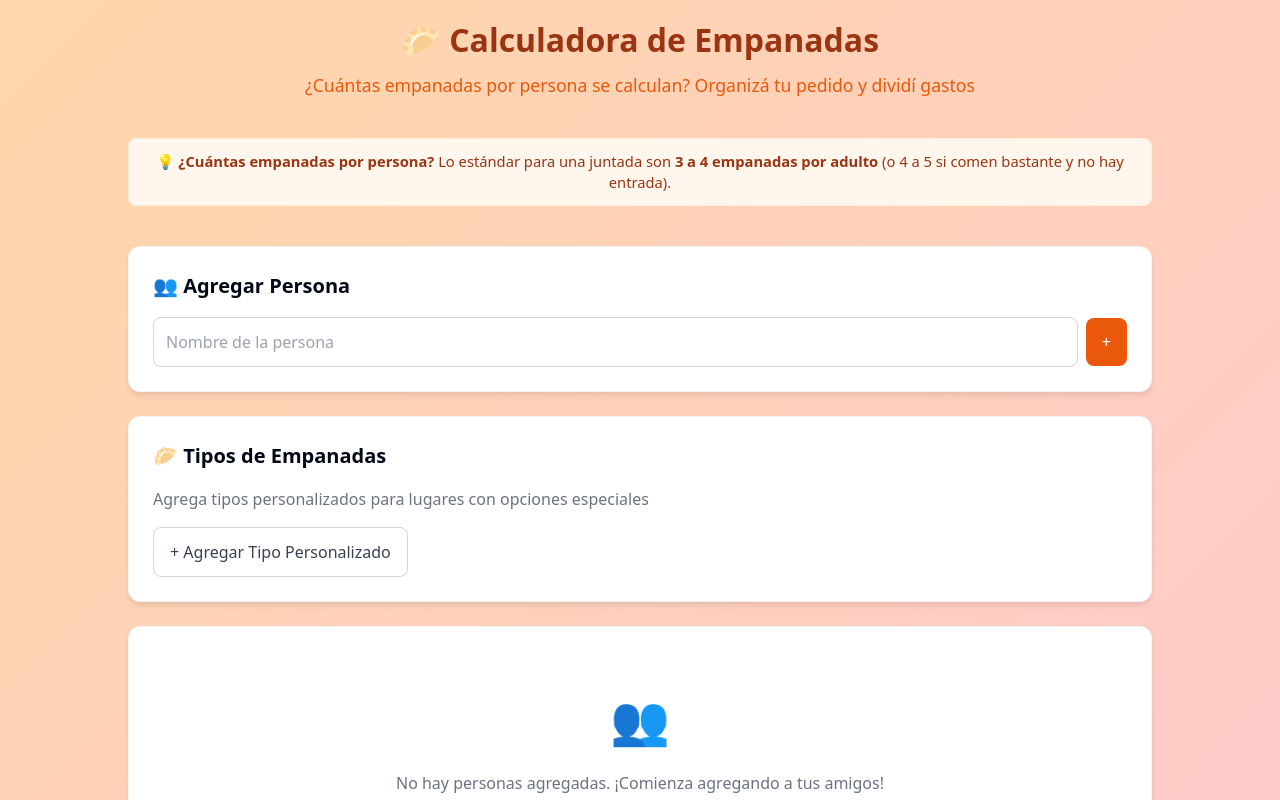
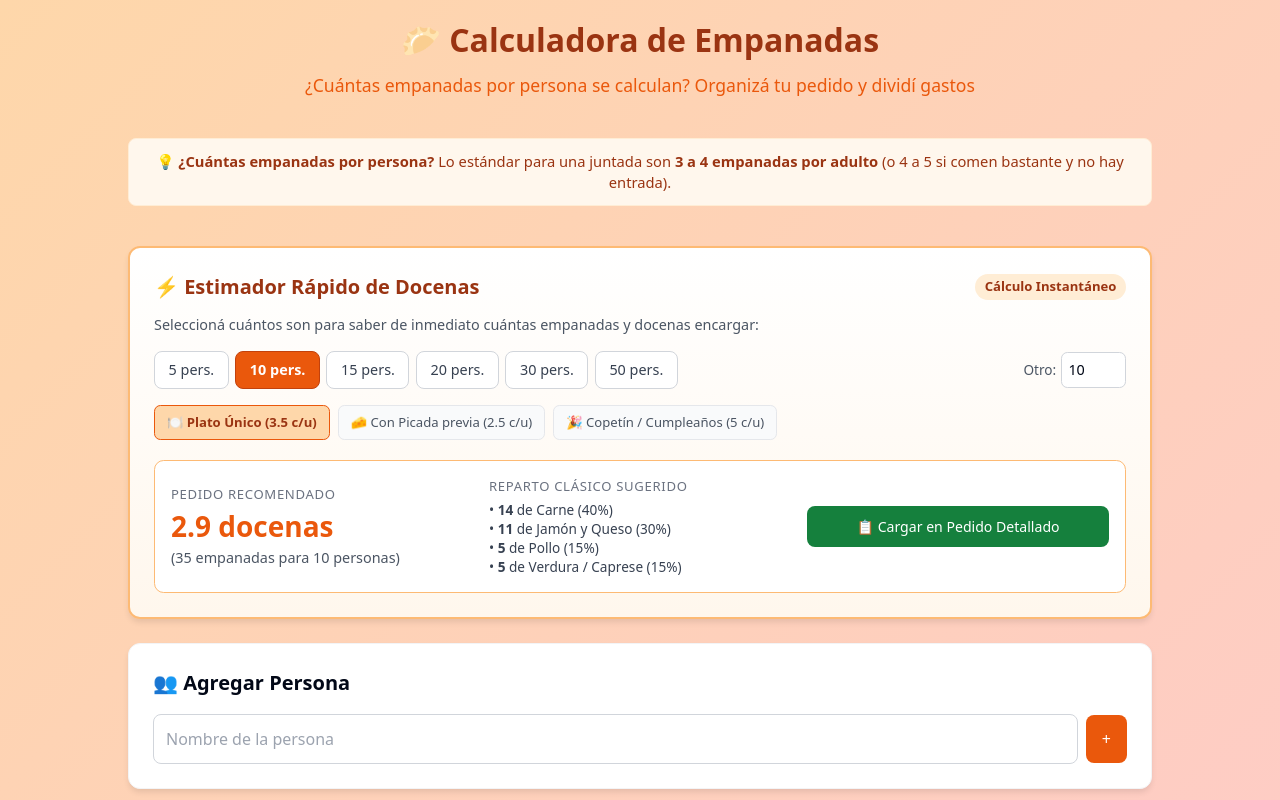
Before and after one commit to sebiglesias/empanadin, a Next.js app: page / in a window 1280 px wide. Shown: the top 800 px of the page. Built offline with nearby package versions, Linux system fonts and the light colour scheme.

Commit message:
feat(seo): optimize title/meta and add express batch estimator for GSC queries

```diff
--- a/app/calculator.tsx
+++ b/app/calculator.tsx
@@ -41,6 +41,8 @@ export default function EmpanadasCalculator() {
   const [modoPrecio, setModoPrecio] = useState<"porEmpanada" | "total">("porEmpanada")
   const [precioTotal, setPrecioTotal] = useState<number>(0)
   const [aliasTransferencia, setAliasTransferencia] = useState("")
+  const [invitadosRapidos, setInvitadosRapidos] = useState<number>(10)
+  const [modalidadRapida, setModalidadRapida] = useState<"plato-unico" | "con-picada" | "copetin">("plato-unico")
 
   const handleAliasChange = (valor: string) => {
     setAliasTransferencia(valor)
@@ -309,6 +311,32 @@ export default function EmpanadasCalculator() {
   }
   const costoTotal = calcularCostoTotal()
 
+  const ratioRapido = modalidadRapida === "plato-unico" ? 3.5 : modalidadRapida === "con-picada" ? 2.5 : 5.0
+  const totalRapidoUnidades = Math.max(1, Math.round(invitadosRapidos * ratioRapido))
+  const totalRapidoDocenas = (totalRapidoUnidades / 12).toFixed(1)
+  const carneRapido = Math.round(totalRapidoUnidades * 0.4)
+  const jqRapido = Math.round(totalRapidoUnidades * 0.3)
+  const polloRapido = Math.round(totalRapidoUnidades * 0.15)
+  const verduraRapido = Math.max(0, totalRapidoUnidades - carneRapido - jqRapido - polloRapido)
+
+  const aplicarEstimadorRapidoAPersonas = () => {
+    const cantidadACrear = Math.min(invitadosRapidos, 25)
+    const empanadasPorPersona = Math.round(totalRapidoUnidades / invitadosRapidos)
+    const nuevasPersonas: Persona[] = []
+    for (let i = 1; i <= cantidadACrear; i++) {
+      nuevasPersonas.push({
+        id: (Date.now() + i).toString(),
+        nombre: `Invitado ${i}`,
+        empanadas: [
+          { id: `${Date.now()}-${i}-1`, tipo: "Carne", cantidad: Math.max(1, Math.round(empanadasPorPersona * 0.4)) },
+          { id: `${Date.now()}-${i}-2`, tipo: "Jamón y Queso", cantidad: Math.max(1, Math.round(empanadasPorPersona * 0.3)) },
+          { id: `${Date.now()}-${i}-3`, tipo: "Pollo", cantidad: Math.max(1, Math.round(empanadasPorPersona * 0.2)) },
+        ],
+      })
+    }
+    setPersonas(nuevasPersonas)
+  }
+
   const styles = {
     container: {
       minHeight: "100vh",
@@ -496,6 +524,163 @@ export default function EmpanadasCalculator() {
               lineHeight: "1.4"
             }}>
               💡 <strong>¿Cuántas empanadas por persona?</strong> Lo estándar para una juntada son <strong>3 a 4 empanadas por adulto</strong> (o 4 a 5 si comen bastante y no hay entrada).
+            </div>
+
+            {/* Estimador Express de Docenas al Instante */}
+            <div style={{
+              ...styles.card,
+              border: "2px solid #fdba74",
+              background: "linear-gradient(180deg, #ffffff 0%, #fff7ed 100%)",
+            }}>
+              <div style={{ display: "flex", justifyContent: "space-between", alignItems: "center", flexWrap: "wrap", gap: "0.5rem", marginBottom: "0.75rem" }}>
+                <h3 style={{ ...styles.cardTitle, margin: 0, color: "#9a3412" }}>
+                  ⚡ Estimador Rápido de Docenas
+                </h3>
+                <span style={{ fontSize: "0.82rem", backgroundColor: "#ffedd5", color: "#9a3412", padding: "0.2rem 0.6rem", borderRadius: "9999px", fontWeight: "600" }}>
+                  Cálculo Instantáneo
+                </span>
+              </div>
+              <p style={{ color: "#4b5563", fontSize: "0.9rem", marginBottom: "1rem" }}>
+                Seleccioná cuántos son para saber de inmediato cuántas empanadas y docenas encargar:
+              </p>
+
+              {/* Selector de Personas Rápidas */}
+              <div style={{ display: "flex", gap: "0.4rem", flexWrap: "wrap", marginBottom: "1rem" }}>
+                {[5, 10, 15, 20, 30, 50].map((num) => (
+                  <button
+                    key={num}
+                    type="button"
+                    onClick={() => setInvitadosRapidos(num)}
+                    style={{
+                      padding: "0.45rem 0.85rem",
+                      borderRadius: "0.5rem",
+                      fontSize: "0.9rem",
+                      fontWeight: invitadosRapidos === num ? "700" : "500",
+                      backgroundColor: invitadosRapidos === num ? "#ea580c" : "white",
+                      color: invitadosRapidos === num ? "white" : "#374151",
+                      border: invitadosRapidos === num ? "1px solid #c2410c" : "1px solid #d1d5db",
+                      cursor: "pointer",
+                      transition: "all 0.15s ease",
+                    }}
+                  >
+                    {num} pers.
+                  </button>
+                ))}
+                <div style={{ display: "flex", alignItems: "center", gap: "0.3rem", marginLeft: "auto" }}>
+                  <label htmlFor="custom-invitados" style={{ fontSize: "0.85rem", color: "#4b5563" }}>Otro:</label>
+                  <input
+                    id="custom-invitados"
+                    type="number"
+                    min="1"
+                    max="500"
+                    value={invitadosRapidos}
+                    onChange={(e) => setInvitadosRapidos(Math.max(1, parseInt(e.target.value) || 1))}
+                    style={{ width: "65px", padding: "0.4rem", fontSize: "0.9rem", borderRadius: "0.4rem", border: "1px solid #d1d5db" }}
+                  />
+                </div>
+              </div>
+
+              {/* Modalidad de Consumo */}
+              <div style={{ display: "flex", gap: "0.5rem", flexWrap: "wrap", marginBottom: "1.25rem" }}>
+                <button
+                  type="button"
+                  onClick={() => setModalidadRapida("plato-unico")}
+                  style={{
+                    padding: "0.4rem 0.75rem",
+                    borderRadius: "0.4rem",
+                    fontSize: "0.82rem",
+                    fontWeight: modalidadRapida === "plato-unico" ? "600" : "400",
+                    backgroundColor: modalidadRapida === "plato-unico" ? "#fed7aa" : "#f9fafb",
+                    color: modalidadRapida === "plato-unico" ? "#9a3412" : "#4b5563",
+                    border: modalidadRapida === "plato-unico" ? "1px solid #ea580c" : "1px solid #e5e7eb",
+                    cursor: "pointer",
+                  }}
+                >
+                  🍽️ Plato Único (3.5 c/u)
+                </button>
+                <button
+                  type="button"
+                  onClick={() => setModalidadRapida("con-picada")}
+                  style={{
+                    padding: "0.4rem 0.75rem",
+                    borderRadius: "0.4rem",
+                    fontSize: "0.82rem",
+                    fontWeight: modalidadRapida === "con-picada" ? "600" : "400",
+                    backgroundColor: modalidadRapida === "con-picada" ? "#fed7aa" : "#f9fafb",
+                    color: modalidadRapida === "con-picada" ? "#9a3412" : "#4b5563",
+                    border: modalidadRapida === "con-picada" ? "1px solid #ea580c" : "1px solid #e5e7eb",
+                    cursor: "pointer",
+                  }}
+                >
+                  🧀 Con Picada previa (2.5 c/u)
+                </button>
+                <button
+                  type="button"
+                  onClick={() => setModalidadRapida("copetin")}
+                  style={{
+                    padding: "0.4rem 0.75rem",
+                    borderRadius: "0.4rem",
+                    fontSize: "0.82rem",
+                    fontWeight: modalidadRapida === "copetin" ? "600" : "400",
+                    backgroundColor: modalidadRapida === "copetin" ? "#fed7aa" : "#f9fafb",
+                    color: modalidadRapida === "copetin" ? "#9a3412" : "#4b5563",
+                    border: modalidadRapida === "copetin" ? "1px solid #ea580c" : "1px solid #e5e7eb",
+                    cursor: "pointer",
+                  }}
+                >
+                  🎉 Copetín / Cumpleaños (5 c/u)
+                </button>
+              </div>
+
+              {/* Resultado Rápido */}
+              <div style={{
+                backgroundColor: "white",
+                border: "1px solid #fdba74",
+                borderRadius: "0.6rem",
+                padding: "1rem",
+                display: "grid",
+                gridTemplateColumns: "repeat(auto-fit, minmax(180px, 1fr))",
+                gap: "1rem",
+                alignItems: "center",
+              }}>
+                <div>
+                  <div style={{ fontSize: "0.82rem", color: "#6b7280", textTransform: "uppercase", letterSpacing: "0.05em" }}>Pedido Recomendado</div>
+                  <div style={{ fontSize: "1.75rem", fontWeight: "800", color: "#ea580c" }}>
+                    {totalRapidoDocenas} docenas
+                  </div>
+                  <div style={{ fontSize: "0.9rem", color: "#4b5563", fontWeight: "500" }}>
+                    ({totalRapidoUnidades} empanadas para {invitadosRapidos} personas)
+                  </div>
+                </div>
+
+                <div>
+                  <div style={{ fontSize: "0.82rem", color: "#6b7280", textTransform: "uppercase", letterSpacing: "0.05em", marginBottom: "0.25rem" }}>Reparto Clásico Sugerido</div>
+                  <div style={{ fontSize: "0.85rem", color: "#374151", lineHeight: "1.4" }}>
+                    • <strong>{carneRapido}</strong> de Carne (40%)<br />
+                    • <strong>{jqRapido}</strong> de Jamón y Queso (30%)<br />
+                    • <strong>{polloRapido}</strong> de Pollo (15%)<br />
+                    • <strong>{verduraRapido}</strong> de Verdura / Caprese (15%)
+                  </div>
+                </div>
+
+                <div style={{ textAlign: "right" }}>
+                  <button
+                    type="button"
+                    onClick={aplicarEstimadorRapidoAPersonas}
+                    style={{
+                      ...styles.button,
+                      fontSize: "0.88rem",
+                      padding: "0.6rem 0.9rem",
+                      width: "100%",
+                      backgroundColor: "#15803d",
+                    }}
+                    onMouseOver={(e) => (e.currentTarget.style.backgroundColor = "#166534")}
+                    onMouseOut={(e) => (e.currentTarget.style.backgroundColor = "#15803d")}
+                  >
+                    📋 Cargar en Pedido Detallado
+                  </button>
+                </div>
+              </div>
             </div>
 
             <div style={styles.card}>
--- a/app/layout.tsx
+++ b/app/layout.tsx
@@ -14,13 +14,16 @@ const baseUrl = `${domainUrl}${basePath}/`
 
 export const metadata: Metadata = {
     metadataBase: new URL(domainUrl),
-    title: "🥟 ¿Cuántas Empanadas por Persona? Calculadora de Docenas para Juntadas | Empanadín",
+    title: "Calculadora de Empanadas por Persona | Docenas para Juntadas",
     description:
-        "Calculá exacto cuántas empanadas comprar o cocinar para tu juntada: 3 a 4 por adulto, tabla rápida de docenas para 10, 20 o 50 personas, gustos recomendados y división de gastos.",
+        "¿Cuántas empanadas se calculan por persona? La fórmula exacta: 3 a 4 por adulto (2 si hay picada previa). Calculá docenas para 10, 20 o 50 personas, gustos y división de gastos.",
     keywords: [
         "cuantas empanadas por persona",
         "cuantas empanadas se calcula por persona",
+        "cuantas empanadas come una persona",
+        "cuantas empanadas para 10 personas",
         "cuantas empanadas para 20 personas",
+        "cuantas docenas de empanadas para 20 personas",
         "cuantas docenas de empanadas para 50 personas",
         "cuantas empanadas de copetin por persona",
         "cuantas empanadas salen con 1 kilo de carne",
@@ -39,9 +42,9 @@ export const metadata: Metadata = {
         locale: "es_AR",
         url: baseUrl,
         siteName: "Empanadín",
-        title: "🥟 ¿Cuántas Empanadas por Persona? Calculadora de Docenas para Juntadas",
+        title: "Calculadora de Empanadas por Persona | Docenas para Juntadas",
         description:
-            "Calculá al instante cuántas empanadas pedir: 3 a 4 por adulto. Tabla de docenas para 10, 20 o 50 personas, gustos y división de gastos.",
+            "¿Cuántas empanadas se calculan por persona? La regla exacta: 3 a 4 por adulto (2 si hay picada). Calculá docenas para 10, 20 o 50 personas, gustos y división de gastos.",
         images: [
             {
                 url: `${baseUrl}opengraph-image.png`,
@@ -57,7 +60,7 @@ export const metadata: Metadata = {
         card: "summary_large_image",
         site: "@sebiglesias",
         creator: "@sebiglesias",
-        title: "🥟 ¿Cuántas Empanadas por Persona? Calculadora de Docenas para Juntadas",
+        title: "Calculadora de Empanadas por Persona | Docenas para Juntadas",
         description:
             "Calculá al instante cuántas empanadas pedir: 3 a 4 por adulto. Tabla de docenas para 10, 20 o 50 personas, gustos y división de gastos.",
         images: [`${baseUrl}opengraph-image.png`],
```
